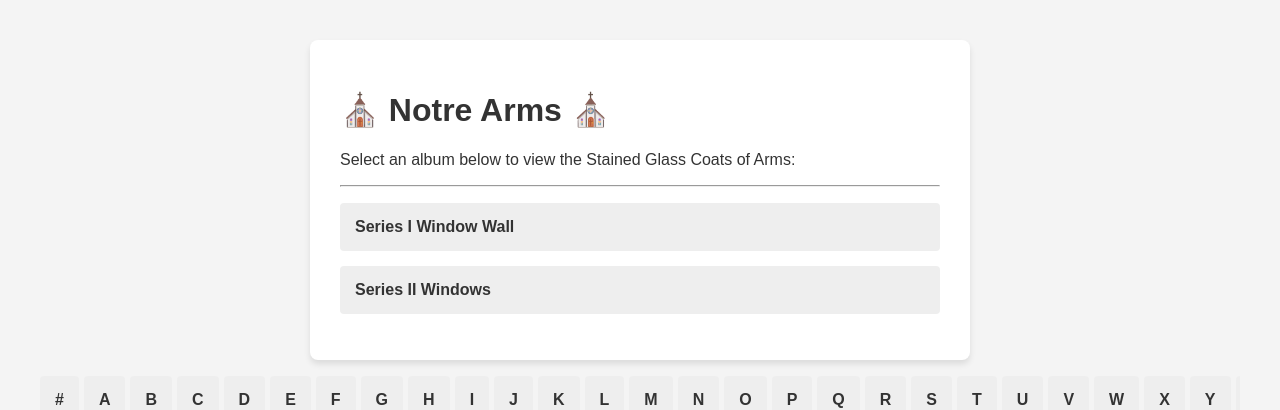
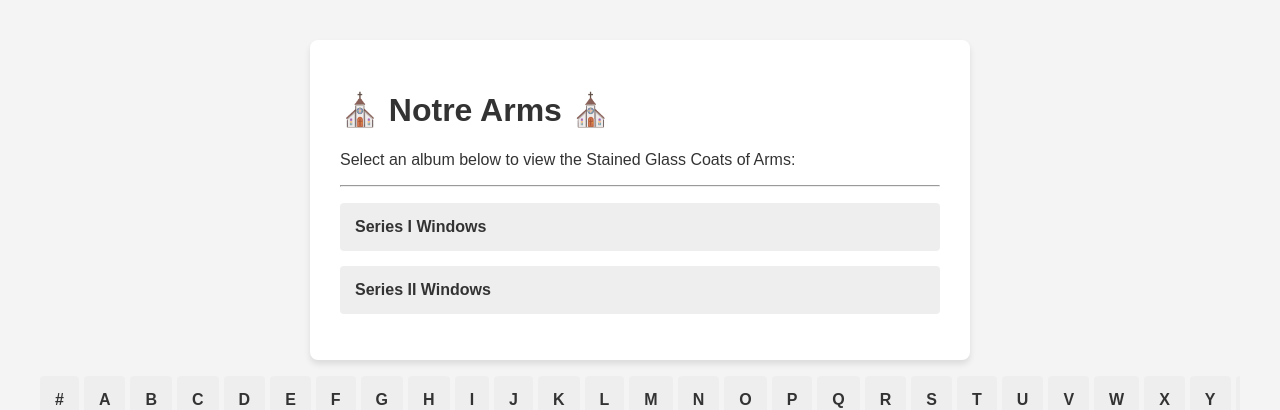
Before and after one commit to sirhcb/NAtesting, a Jekyll site: the page built from index.html, in a window 1280 px wide. Shown: the top 410 px of the page. Built offline with Jekyll 4.4.1, drawn with Linux system fonts in a browser that asks for light colours.

Commit message:
Rename title from 'Series I Window Wall' to 'Series I Windows'

```diff
--- a/_slideshows/Series I.md
+++ b/_slideshows/Series I.md
@@ -1,6 +1,6 @@
 ---
 layout: slideshow
-title: "Series I Window Wall"
+title: "Series I Windows"
 images:
   - url: "/Series I/WallWindowsSmall0102.svg"
 ---
```
